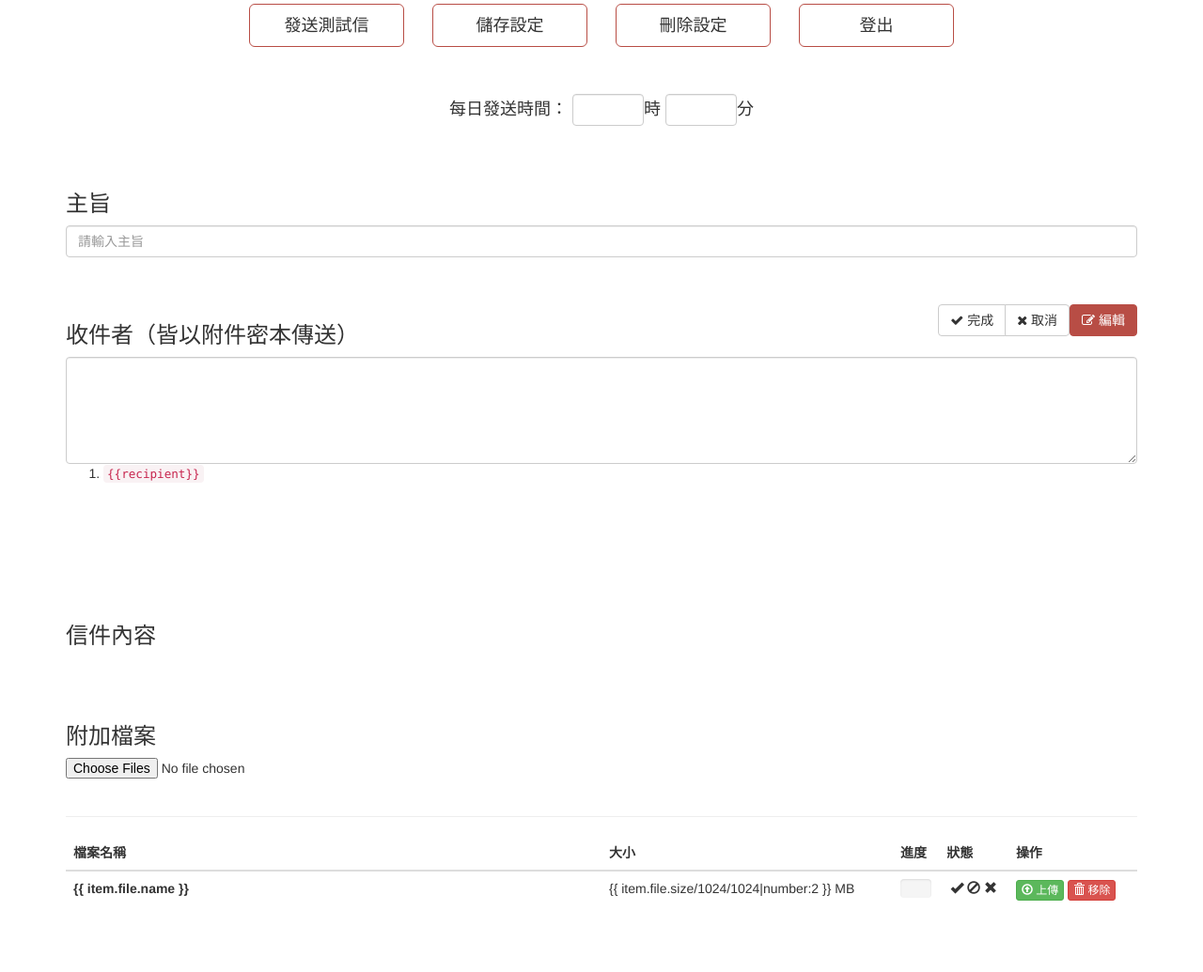
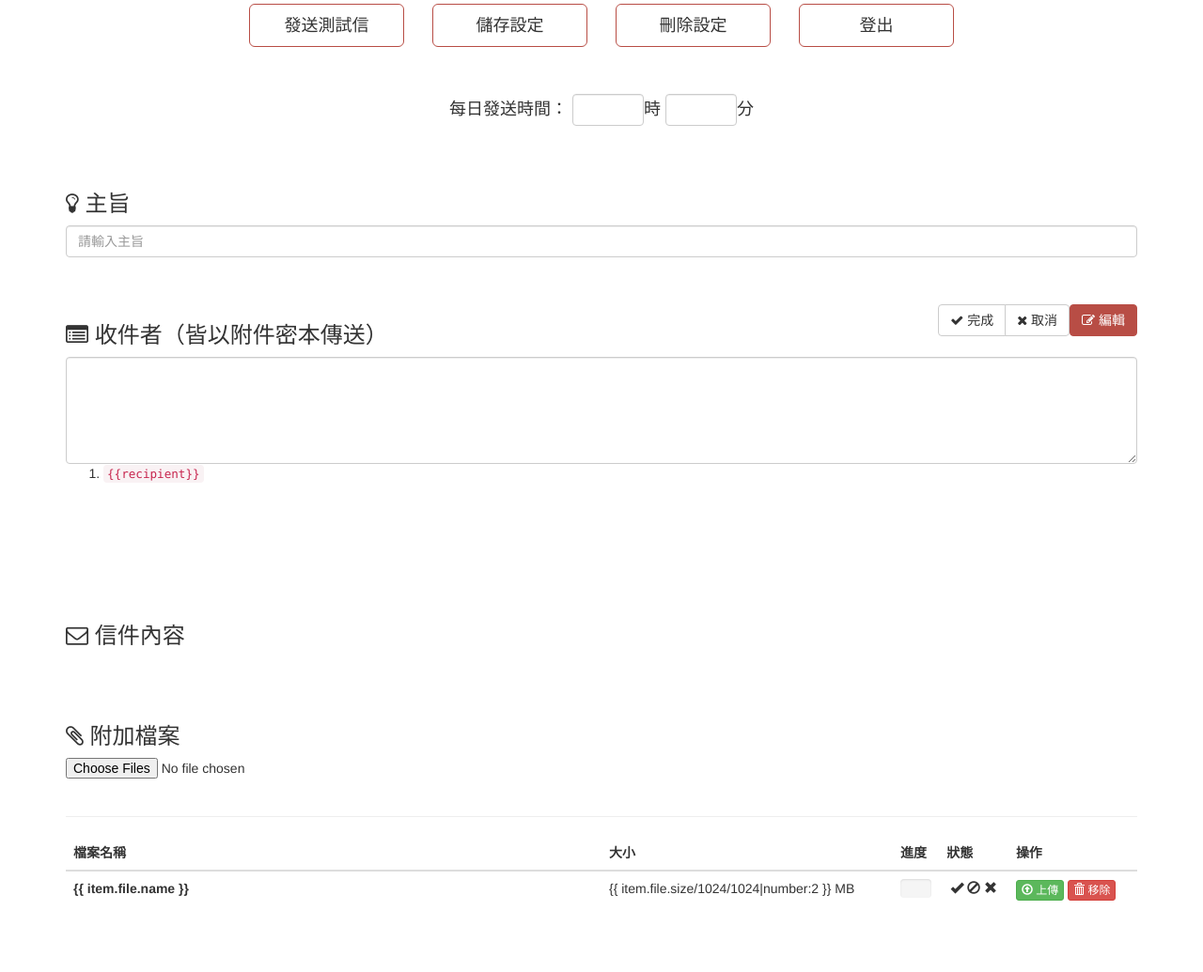
Before and after one commit to amigcamel/AjiReporter, a Django app: page / in a window 1280 px wide. Shown: the part 297-1332 px from the top of the page at 94% size. Run offline with Django 3.2, Linux system fonts and the light colour scheme; the visitor is signed in with stand-in values (Sample User, id 1); some libraries are stand-ins or nearby versions.

Commit message:
add icons

```diff
--- a/templates/base.html
+++ b/templates/base.html
@@ -127,13 +127,13 @@
 
         <div class="row">
             <div class="col-md-12">
-                <h3>主旨</h3>
+                <h3><i class="fa fa-lightbulb-o"></i> 主旨</h3>
                 <input class="form-control" ng-model="settings.subject" placeholder="請輸入主旨">
             </div>
         </div>
         <div class="row">
             <div class="col-md-12">
-                <h3 style="display:inline-block">收件者（皆以附件密本傳送）</h3>
+                <h3 style="display:inline-block"><i class="fa fa-list-alt"></i> 收件者（皆以附件密本傳送）</h3>
                 <button ng-hide="editRecipients" ng-click="editRecipients=!editRecipients" class="btn btn-custom" style="float:right"><i class="fa fa-edit"></i> 編輯</button>
                 <div ng-show="editRecipients" class="btn-group" style="float:right">
                     <button ng-click="editRecipients=!editRecipients;saveRecipients()" class="btn btn-default"><i class="fa fa-check"></i> 完成</button>
@@ -149,7 +149,7 @@
         </div>
         <div class="row">
             <div class="col-md-12">
-                <h3>信件內容</h3>
+                <h3><i class="fa fa-envelope-o"></i> 信件內容</h3>
                 <div text-angular ng-model="settings.htmlVariable"></div>
             </div>
         </div>
@@ -167,7 +167,7 @@
             -->
                 <div class="col-md-12">
 
-                    <h3>附加檔案</h3>
+                    <h3><i class="fa fa-paperclip"></i> 附加檔案</h3>
                     <input type="file" nv-file-select="" uploader="settings.uploader" multiple  /><br/>
 
                     <hr>
```
